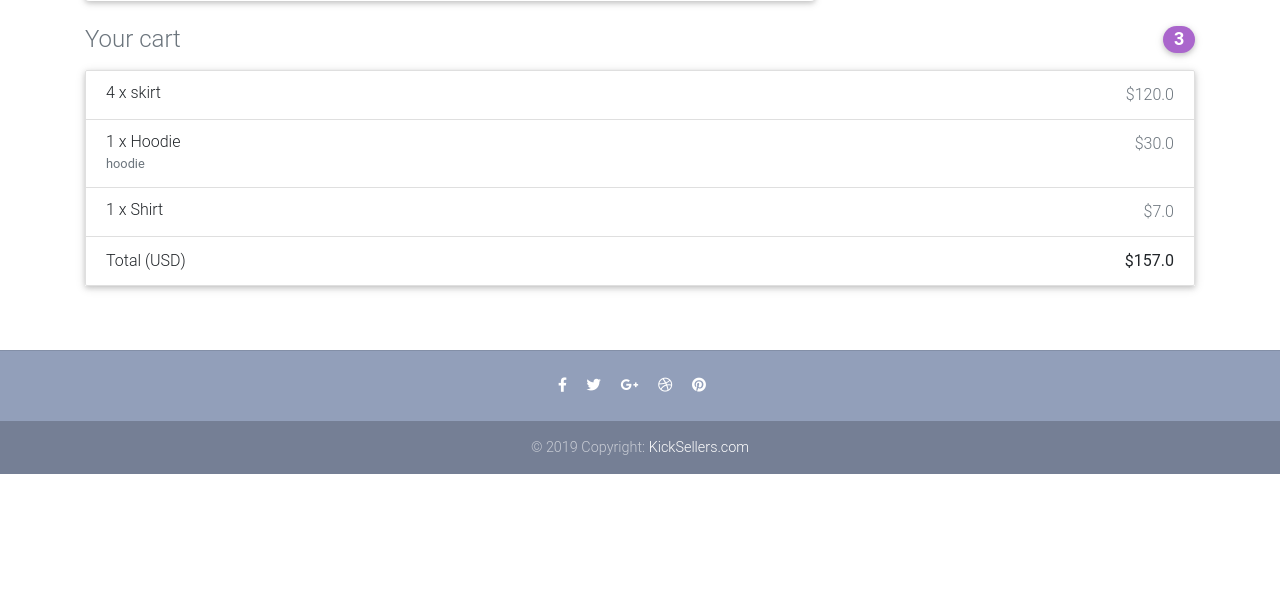
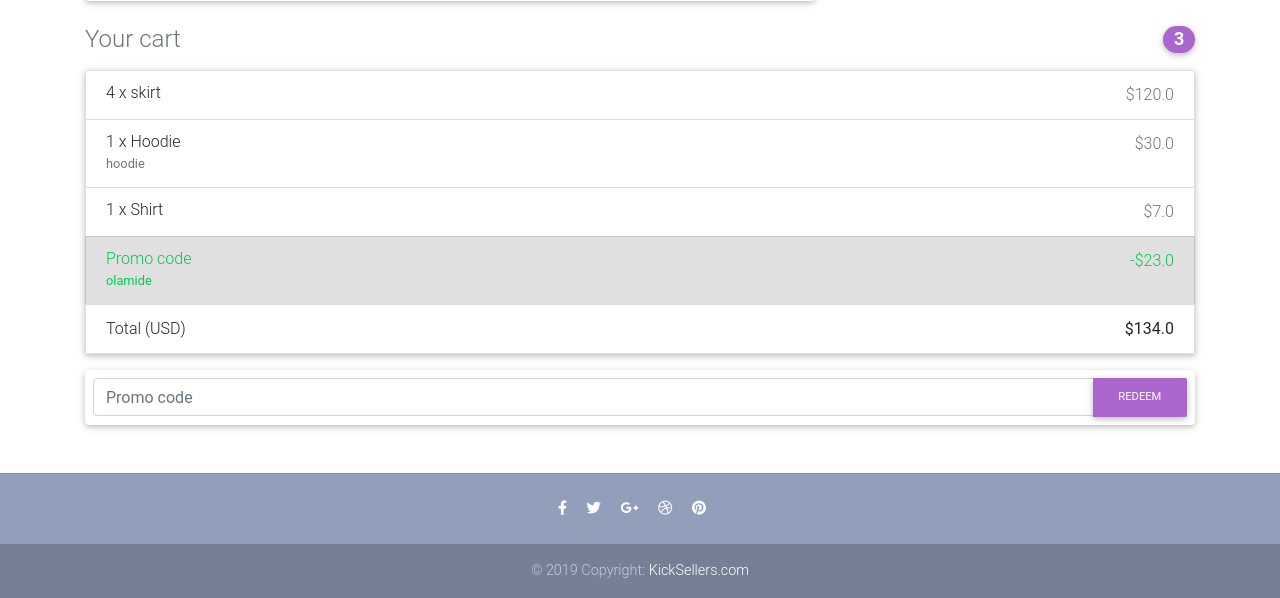
Before and after one commit to horlamiedea/laptop, a Django app: page /checkout/ in a window 1280 px wide. Shown: the part 931-1529 px from the top of the page. Before the commit the page ends 1405 px from the top, so only its background shows below. Run offline with Django 3.2, Linux system fonts and the light colour scheme; a user stored in the database is signed in; data comes from the database, SQL or seed files in the repository; both versions use the stored data as it was after the commit; some libraries are stand-ins or nearby versions; some web fonts are replaced.

Commit message:
problems with payment integration

```diff
--- a/system/models.py
+++ b/system/models.py
@@ -88,6 +88,7 @@ class Order(models.Model):
         total = 0
         for order_item in self.items.all():
             total += order_item.get_final_price()
+        total -= self.discount.amount
         return total
 
 
@@ -114,6 +115,7 @@ class Payment(models.Model):
 
 class Discount(models.Model):
     code = models.CharField(max_length=17)
+    amount = models.FloatField()
 
     def __str__(self):
         return self.code
--- a/system/urls.py
+++ b/system/urls.py
@@ -13,6 +13,6 @@ urlpatterns = [
     path('order-summary/', OrderSummaryView.as_view(), name='order-summary'),
     path('checkout/', CheckoutView.as_view(), name='checkout'),
     path('payment/<payment_option>/', PaymentView.as_view(), name='payment'),
-    path('add-discount/', add_discount, name='add-discount'),
+    path('add-discount/', AddDiscount.as_view(), name='add-discount'),
 
 ]
--- a/system/views.py
+++ b/system/views.py
@@ -136,7 +136,9 @@ class CheckoutView(View):
             form = CheckoutForm()
             context = {
                 'form': form,
-                'order': order
+                'discountform': DiscountForm(),
+                'order': order,
+                'DISPLAY_DISCOUNT_FORM': True
             }
             return render(self.request, 'checkout.html', context)
 
@@ -191,7 +193,8 @@ class PaymentView(View):
     def get(self, *args, **kwargs):
         order = Order.objects.get(user=self.request.user, ordered=False)
         context = {
-            'order': order
+            'order': order,
+            'DISPLAY_DISCOUNT_FORM': False
         }
         return render(self.request, 'payment.html', context)
 
@@ -234,20 +237,20 @@ def get_discount( request, code):
         messages.info(request, "This discount code doesn't exist")
         return redirect('checkout')
 
-def add_discount(request):
-    try:
-        order = Order.objects.get(
-            user=request.user,
-            ordered=False
-        )
-        order.discount = get_discount(request)
-        order.save()
-        messages.success(request, "Discount was added successfully")
-        return redirect('checkout')
-
-
-    except ObjectDoesNotExist:
-        messages.info(request, "You do not have an active order")
-        return redirect('checkout')
-    # if order_qs.exists():
-    #     order = order_qs[0]
+class AddDiscount(View):
+    def post(self, *args, **kwargs):
+            form = DiscountForm(self.request.POST or None)
+            if form.is_valid():
+                try:
+                    code = form.cleaned_data.get('code')
+                    order = Order.objects.get(
+                        user=self.request.user,
+                        ordered=False
+                    )
+                    order.discount = get_discount(self.request, code)
+                    order.save()
+                    messages.success(self.request, "Discount was added successfully")
+                    return redirect('checkout')
+                except ObjectDoesNotExist:
+                    messages.info(self.request, "You do not have an active order")
+                    return redirect('checkout')
--- a/templates/navbar.html
+++ b/templates/navbar.html
@@ -3,7 +3,7 @@
 <nav class="navbar fixed-top navbar-expand-lg navbar-light white scrolling-navbar">
     <div class="container">
         <!-- Brand -->
-        <a class="navbar-brand waves-effect" href="">
+        <a class="navbar-brand waves-effect" href="/">
             <strong class="blue-text">KickSeller.com</strong>
         </a>
 
@@ -18,7 +18,7 @@
             <!-- Left -->
             <ul class="navbar-nav mr-auto">
                 <li class="nav-item active">
-                    <a class="nav-link waves-effect" href="#">Home
+                    <a class="nav-link waves-effect" href="/">Home
                         <span class="sr-only">(current)</span>
                     </a>
                 </li>
@@ -45,7 +45,7 @@
                 </li>
 
                 <li class="nav-item">
-                    <a href="}" class="nav-link border border-light rounded waves-effect">
+                    <a href="{% url 'account_logout' %}" class="nav-link border border-light rounded waves-effect">
                         <i class="fas fa-sign-in-alt mr-2"></i>Logout
                     </a>
                 </li>
@@ -53,13 +53,13 @@
                 {% else %}
 
                 <li class="nav-item">
-                    <a href="" class="nav-link border border-light rounded waves-effect">
+                    <a href="{% url 'account_login' %}" class="nav-link border border-light rounded waves-effect">
                         <i class="fas fa-sign-in-alt mr-2"></i>Login
                     </a>
                 </li>
 
                 <li class="nav-item">
-                    <a href="" class="nav-link border border-light rounded waves-effect">
+                    <a href="accounts/signup" class="nav-link border border-light rounded waves-effect">
                         <i class="fas fa-sign-in-alt mr-2"></i> Sign Up!
                     </a>
                 </li>
--- a/templates/order_simplet.html
+++ b/templates/order_simplet.html
@@ -13,13 +13,13 @@
         <span class="text-muted">${{ order_item.get_final_price }}</span>
     </li>
     {% endfor %}
-    {% if order.coupon %}
+    {% if order.discount %}
     <li class="list-group-item d-flex justify-content-between bg-light">
         <div class="text-success">
         <h6 class="my-0">Promo code</h6>
-        <small>{{ order.coupon.code }}</small>
+        <small>{{ order.discount.code }}</small>
         </div>
-        <span class="text-success">-${{ order.coupon.amount }}</span>
+        <span class="text-success">-${{ order.discount.amount }}</span>
     </li>
     {% endif %}
     <li class="list-group-item d-flex justify-content-between">
@@ -28,11 +28,11 @@
     </li>
     </ul>
 
-    {% if DISPLAY_COUPON_FORM %}
-    <form class="card p-2" action="{% url 'core:add-coupon' %}" method="POST">
+    {% if DISPLAY_DISCOUNT_FORM %}
+    <form class="card p-2" action="{% url 'add-discount' %}" method="POST">
         {% csrf_token %}
         <div class="input-group">
-            {{ couponform.code }}
+            {{ discountform.code }}
             <div class="input-group-append">
             <button class="btn btn-secondary btn-md waves-effect m-0" type="submit">Redeem</button>
             </div>
--- a/templates/order_summary.html
+++ b/templates/order_summary.html
@@ -50,6 +50,12 @@
         </tr>
         </tr>
       {% endfor %}
+      {% if object.discount %}
+       <tr>
+            <td colspan="4"><b>Discount</b></td>
+            <td><b>-${{ object.discount.amount }}</b></td>
+        </tr>
+      {% endif %}
       {% if object.get_total %}
       <tr>
             <td colspan="4"><b>Order Total</b></td>
```
Also changed, not shown: requirements.txt (added, +21 -0 lines), db.sqlite3, system/migrations/0009_discount_amount.py (added).
